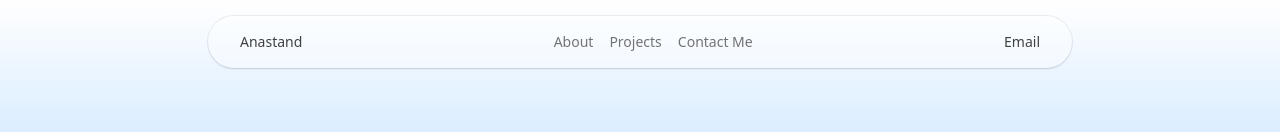
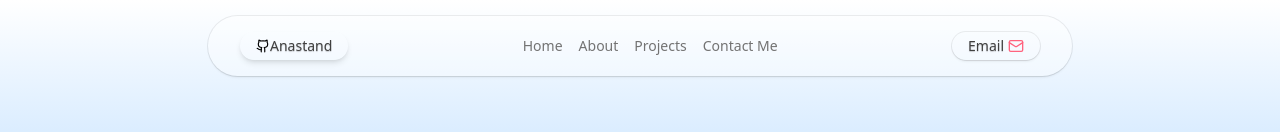
Before and after one commit to Anastand/portfolio, a Next.js app: page / in a window 1280 px wide. Shown: the top 132 px of the page. Built offline with nearby package versions, Linux system fonts and the light colour scheme; grey boxes are pictures that could not be loaded.

Commit message:
Enhance Navbar with icons and improved styling
Added Github and Mail icons to the Navbar for better visual cues. Improved button and link styling with shadows, transitions, and hover effects for a more polished UI. Also added a 'Home' link to the navigation.

```diff
--- a/src/components/Navbar.tsx
+++ b/src/components/Navbar.tsx
@@ -1,10 +1,14 @@
 "use client";
 import { cn } from "@/lib/utils";
 import Link from "next/link";
-import { MenuIcon } from "lucide-react";
+import { GithubIcon, Mail, MenuIcon } from "lucide-react";
 import { useState } from "react";
 function Navbar({ className }: { className?: string }) {
   const links = [
+    {
+      title: "Home",
+      href: "/",
+    },
     {
       title: "About",
       href: "/about",
@@ -27,17 +31,19 @@ function Navbar({ className }: { className?: string }) {
           className,
         )}
       >
-        {/* add github icon here <svg> */}
-        <Link
-          href="https://github.com/anastand/"
-          className="mx-4 text-sm font-medium text-neutral-700"
-        >
-          Anastand
-        </Link>
+        <div className="mx-4 flex items-center rounded-4xl px-4 py-1 shadow-md transition duration-200 hover:bg-white/40">
+          <GithubIcon size={14} />
+          <Link
+            href="https://github.com/anastand/"
+            className="text-sm font-medium text-neutral-700 text-shadow-xs"
+          >
+            Anastand
+          </Link>
+        </div>
         <div className="hidden items-center gap-4 text-sm text-neutral-500 md:flex">
           {links.map((link, id) => (
             <Link
-              className="hover:font-medium hover:text-neutral-900"
+              className="transition duration-200 hover:font-medium hover:text-neutral-900 hover:shadow-xs"
               href={link.href}
               key={id}
             >
@@ -45,10 +51,10 @@ function Navbar({ className }: { className?: string }) {
             </Link>
           ))}
         </div>
-        <button className="mx-4 hidden items-center text-sm font-medium text-neutral-700 md:flex">
+        <button className="shadow-acternity mx-4 hidden items-center gap-1 rounded-4xl px-4 py-1 text-sm text-neutral-700 transition duration-200 text-shadow-xs hover:bg-white/40 md:flex">
           <a href="mailto:bhardwaj03aryan@gmail.com">Email</a>
+          <Mail size={16} color="#FF637E" />
         </button>
-        {/* add email icon here <svg> */}
         <button
           onClick={() => {
             setIsopen(!isopen);
@@ -58,11 +64,11 @@ function Navbar({ className }: { className?: string }) {
           <MenuIcon />
         </button>
         {isopen && (
-          <div className="shadow-acternity absolute top-16 inset-x-0 mx-auto w-full rounded-4xl bg-white/30">
+          <div className="shadow-acternity absolute inset-x-0 top-16 mx-auto w-full rounded-4xl bg-white/40 shadow-blue-200">
             <div className="flex flex-col items-center gap-4 text-sm text-neutral-500">
               {links.map((link, id) => (
                 <Link
-                  className="font-medium text-neutral-700"
+                  className="font-medium text-neutral-700 text-shadow-md"
                   href={link.href}
                   key={id}
                 >
```
